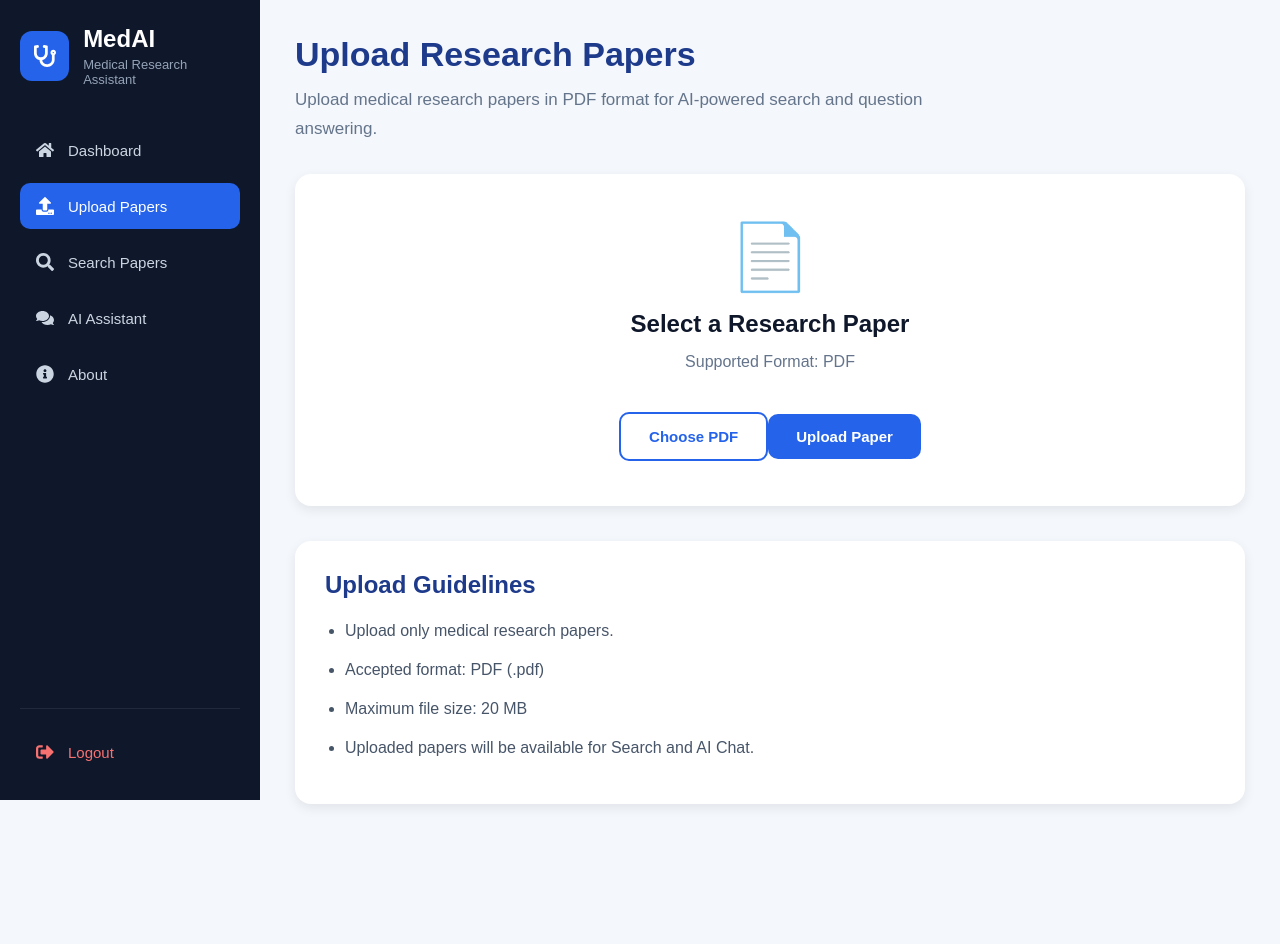
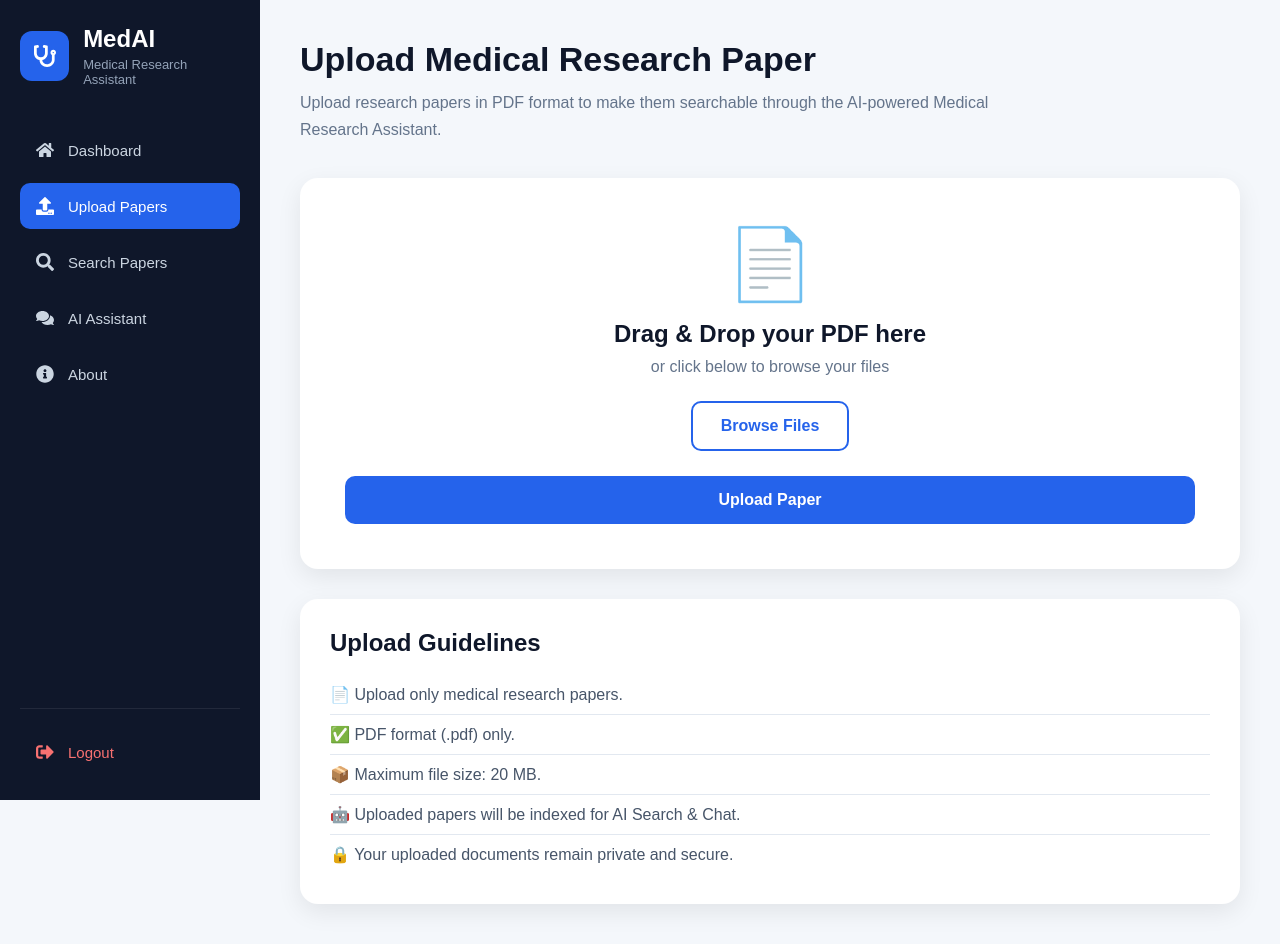
Before and after one commit to esetu-git-public/bootcamp-ace-26-team-4, a React app in the folder frontend/: page /upload in a window 1280 px wide. Before the commit the page ends 839 px from the top, so only its background shows below. Built offline with nearby package versions, Linux system fonts and the light colour scheme; the HTML template or start-up script is replaced by a standard one.

Commit message:
Implement upload page with file validation and UI improvements

```diff
--- a/frontend/src/pages/Upload.jsx
+++ b/frontend/src/pages/Upload.jsx
@@ -3,34 +3,76 @@ import "../styles/Upload.css";
 
 function Upload() {
   const [selectedFile, setSelectedFile] = useState(null);
+  const [message, setMessage] = useState("");
 
   const handleFileChange = (event) => {
     const file = event.target.files[0];
 
-    if (file) {
+    if (!file) return;
+
+    // Allow only PDF
+    if (file.type !== "application/pdf") {
+      setMessage("❌ Please upload only PDF files.");
+      setSelectedFile(null);
+      return;
+    }
+
+    // Max Size 20MB
+    if (file.size > 20 * 1024 * 1024) {
+      setMessage("❌ File size must be less than 20 MB.");
+      setSelectedFile(null);
+      return;
+    }
+
     setSelectedFile(file);
+    setMessage("");
+  };
+
+  const removeFile = () => {
+    setSelectedFile(null);
+    setMessage("");
+    document.getElementById("fileInput").value = "";
+  };
+
+  const handleUpload = () => {
+    if (!selectedFile) {
+      setMessage("⚠ Please select a PDF file.");
+      return;
     }
+
+    // Backend will be connected later
+    setMessage("✅ Research paper is ready for backend upload.");
   };
 
   return (
     <div className="upload-container">
 
+      {/* Header */}
+
       <div className="upload-header">
-        <h1>Upload Research Papers</h1>
+        <h1>Upload Medical Research Paper</h1>
 
         <p>
-          Upload medical research papers in PDF format for AI-powered
-          search and question answering.
+          Upload research papers in PDF format to make them searchable
+          through the AI-powered Medical Research Assistant.
         </p>
       </div>
 
+      {/* Upload Card */}
+
       <div className="upload-card">
 
-        <div className="upload-icon">📄</div>
+        <div className="drop-zone">
 
-        <h2>Select a Research Paper</h2>
+          <div className="upload-icon">
+            📄
+          </div>
 
-        <p>Supported Format: PDF</p>
+          <h2>Drag & Drop your PDF here</h2>
+
+          <p className="upload-subtitle">
+            or click below to browse your files
+          </p>
 
           <input
             type="file"
@@ -41,32 +83,69 @@ function Upload() {
           />
 
           <label htmlFor="fileInput" className="choose-btn">
-          Choose PDF
+            Browse Files
           </label>
 
+        </div>
+
         {selectedFile && (
+
           <div className="selected-file">
-            <strong>Selected File:</strong>
-            <br />
-            {selectedFile.name}
+
+            <h3>Selected File</h3>
+
+            <p>
+              <strong>Name :</strong> {selectedFile.name}
+            </p>
+
+            <p>
+              <strong>Size :</strong>{" "}
+              {(selectedFile.size / (1024 * 1024)).toFixed(2)} MB
+            </p>
+
+            <p className="status ready">
+              Status : Ready to Upload
+            </p>
+
+            <button
+              className="remove-btn"
+              onClick={removeFile}
+            >
+              Remove File
+            </button>
+
           </div>
+
         )}
 
-        <button className="upload-btn">
+        <button
+          className="upload-btn"
+          onClick={handleUpload}
+          disabled={!selectedFile}
+        >
           Upload Paper
         </button>
 
+        {message && (
+          <p className="upload-message">
+            {message}
+          </p>
+        )}
+
       </div>
+
+      {/* Guidelines */}
 
       <div className="guidelines">
 
         <h2>Upload Guidelines</h2>
 
         <ul>
-          <li>Upload only medical research papers.</li>
-          <li>Accepted format: PDF (.pdf)</li>
-          <li>Maximum file size: 20 MB</li>
-          <li>Uploaded papers will be available for Search and AI Chat.</li>
+          <li>📄 Upload only medical research papers.</li>
+          <li>✅ PDF format (.pdf) only.</li>
+          <li>📦 Maximum file size: 20 MB.</li>
+          <li>🤖 Uploaded papers will be indexed for AI Search & Chat.</li>
+          <li>🔒 Your uploaded documents remain private and secure.</li>
         </ul>
 
       </div>
--- a/frontend/src/styles/Upload.css
+++ b/frontend/src/styles/Upload.css
@@ -1,75 +1,81 @@
-/* ===========================
+/* ==========================================
    UPLOAD PAGE
-=========================== */
+========================================== */
 
 .upload-container {
-  padding: 35px;
+  padding: 40px;
+  min-height: 100vh;
   background: #f4f7fb;
-  min-height: 100vh;
 }
 
-/* Header */
+/* ==========================================
+   HEADER
+========================================== */
 
 .upload-header {
-  margin-bottom: 30px;
+  margin-bottom: 35px;
 }
 
 .upload-header h1 {
-  color: #1e3a8a;
   font-size: 34px;
-  margin-bottom: 12px;
+  color: #0f172a;
+  margin-bottom: 10px;
 }
 
 .upload-header p {
   color: #64748b;
-  font-size: 17px;
-  max-width: 700px;
+  font-size: 16px;
+  max-width: 720px;
   line-height: 1.7;
 }
 
-/* Upload Card */
+/* ==========================================
+   CARD
+========================================== */
 
 .upload-card {
-  background: white;
-  border-radius: 16px;
+  background: #fff;
+  border-radius: 18px;
   padding: 45px;
   text-align: center;
-  box-shadow: 0 4px 12px rgba(0,0,0,.08);
-  margin-bottom: 35px;
+  box-shadow: 0 8px 24px rgba(0,0,0,.08);
+  margin-bottom: 30px;
 }
 
+/* ==========================================
+   ICON
+========================================== */
+
 .upload-icon {
-  font-size: 65px;
+  font-size: 70px;
   margin-bottom: 15px;
 }
 
 .upload-card h2 {
   color: #0f172a;
-  margin-bottom: 15px;
+  margin-bottom: 10px;
 }
 
-.upload-card p {
+.upload-subtitle {
   color: #64748b;
-  margin-bottom: 18px;
+  margin-bottom: 25px;
 }
 
-/* Buttons */
-
-.choose-btn,
-.upload-btn {
-  border: none;
-  border-radius: 10px;
-  padding: 14px 28px;
-  font-size: 15px;
-  font-weight: 600;
-  cursor: pointer;
-  transition: .3s;
-}
+/* ==========================================
+   BUTTONS
+========================================== */
 
 .choose-btn {
-  background: white;
+  display: inline-block;
+  padding: 14px 28px;
+  border-radius: 10px;
   border: 2px solid #2563eb;
   color: #2563eb;
+  background: white;
+  cursor: pointer;
+  font-weight: 600;
+  transition: .3s;
+  text-decoration: none;
 }
 
 .choose-btn:hover {
@@ -79,81 +85,126 @@
 
 .upload-btn {
   margin-top: 25px;
+  width: 100%;
+  padding: 15px;
+  border: none;
+  border-radius: 10px;
   background: #2563eb;
   color: white;
+  font-size: 16px;
+  font-weight: 600;
+  cursor: pointer;
+  transition: .3s;
 }
 
 .upload-btn:hover {
   background: #1d4ed8;
 }
 
-/* Upload Info */
+/* ==========================================
+   SELECTED FILE
+========================================== */
 
-.upload-info {
+.selected-file {
   margin-top: 25px;
+  background: #eff6ff;
+  border: 1px solid #bfdbfe;
+  border-radius: 12px;
+  padding: 20px;
+  text-align: left;
 }
 
-.upload-info p {
-  margin: 8px 0;
+.selected-file h3 {
+  color: #1e40af;
+  margin-bottom: 15px;
 }
 
-/* Guidelines */
+.selected-file p {
+  margin: 8px 0;
+  color: #334155;
+}
+
+.remove-btn {
+  margin-top: 15px;
+  padding: 10px 20px;
+  border: none;
+  border-radius: 8px;
+  background: #ef4444;
+  color: white;
+  cursor: pointer;
+  transition: .3s;
+}
+
+.remove-btn:hover {
+  background: #dc2626;
+}
+
+/* ==========================================
+   MESSAGE
+========================================== */
+
+.upload-message {
+  margin-top: 18px;
+  font-weight: 600;
+  color: #16a34a;
+}
+
+/* ==========================================
+   GUIDELINES
+========================================== */
 
 .guidelines {
   background: white;
-  border-radius: 16px;
+  border-radius: 18px;
   padding: 30px;
-  box-shadow: 0 4px 12px rgba(0,0,0,.08);
+  box-shadow: 0 8px 24px rgba(0,0,0,.08);
 }
 
 .guidelines h2 {
-  color: #1e3a8a;
+  color: #0f172a;
   margin-bottom: 18px;
 }
 
 .guidelines ul {
-  padding-left: 20px;
+  list-style: none;
+  padding: 0;
 }
 
 .guidelines li {
-  margin-bottom: 12px;
+  padding: 10px 0;
+  border-bottom: 1px solid #e2e8f0;
   color: #475569;
-  line-height: 1.7;
 }
 
-/* Responsive */
-
-@media (max-width:768px){
-
-.upload-container{
-padding:20px;
+.guidelines li:last-child {
+  border-bottom: none;
 }
 
-.upload-card{
-padding:30px 20px;
+/* ==========================================
+   RESPONSIVE
+========================================== */
+
+@media (max-width:768px) {
+
+.upload-container {
+    padding: 20px;
 }
 
-.upload-header h1{
-font-size:28px;
+.upload-card {
+    padding: 30px 20px;
+}
+
+.upload-header h1 {
+    font-size: 28px;
 }
 
 .choose-btn,
-.upload-btn{
-width:100%;
+.upload-btn {
+    width: 100%;
+}
+
+.selected-file {
+    text-align: center;
 }
 
 }
-.selected-file{
-    margin-top:20px;
-    background:#eef4ff;
-    border:1px solid #2563eb;
-    border-radius:10px;
-    padding:15px;
-    color:#1e3a8a;
-    font-weight:500;
-}
-
-.choose-btn{
-    display:inline-block;
-    text-decoration:none;
-}
```
Lines whose indentation alone changed are shown as unchanged.
